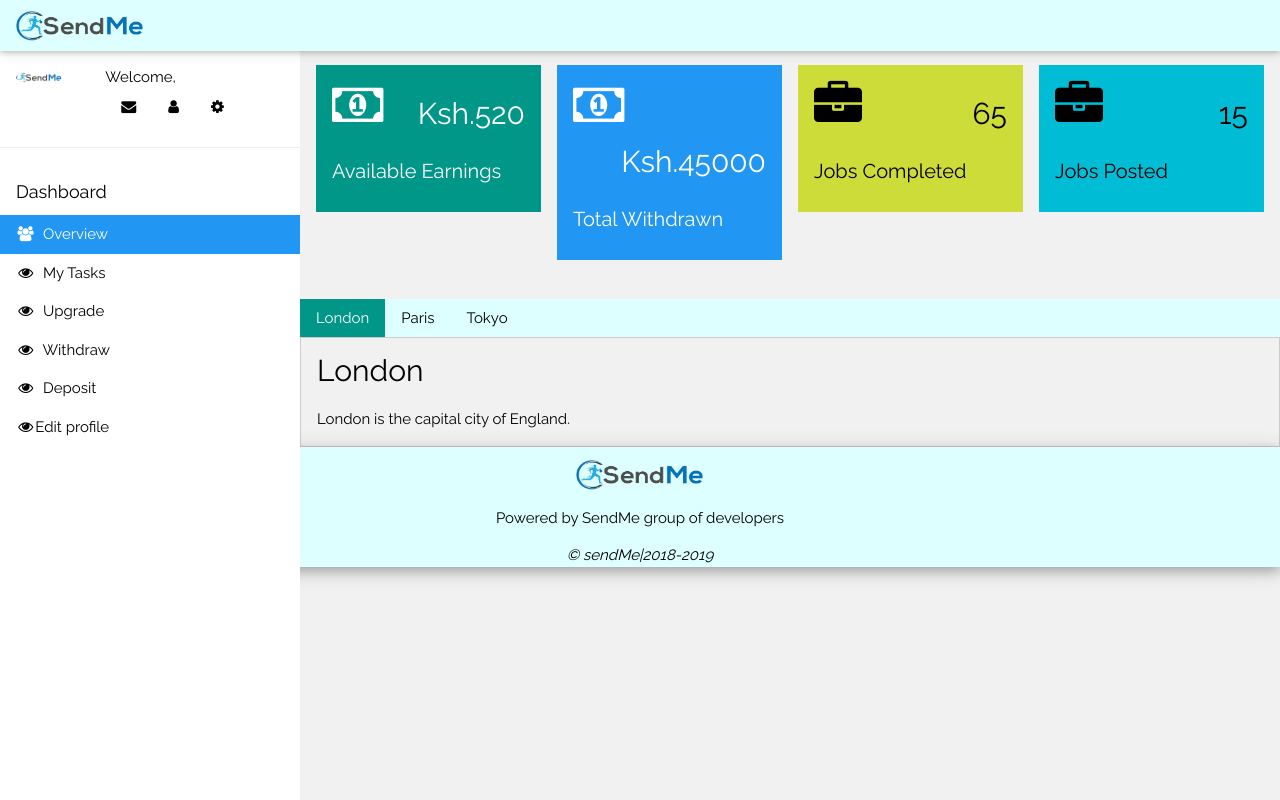
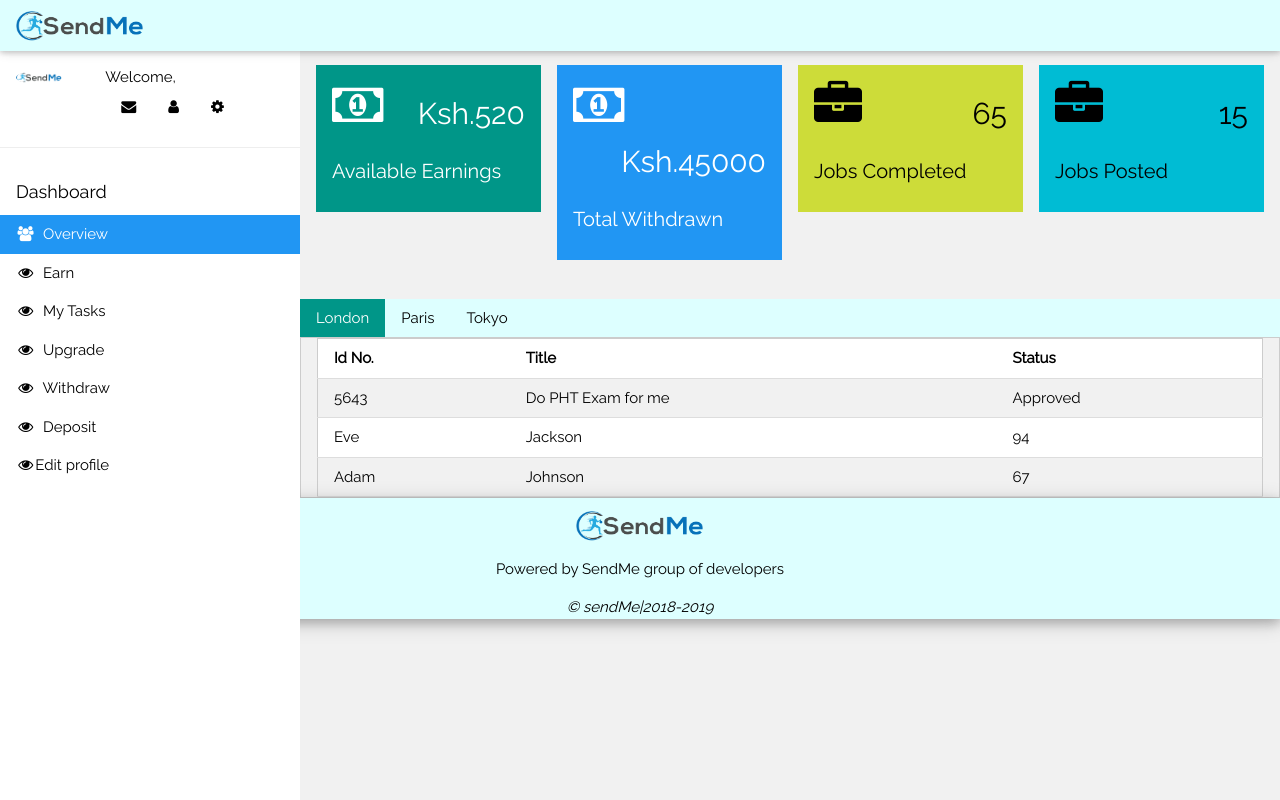
Before and after one commit to Symonss/sendMe, a Django app: page /employee/home in a window 1280 px wide. Run offline with Django 3.2, Linux system fonts and the light colour scheme.

Commit message:
fixed card

```diff
--- a/coreapp/templates/coreapp/Employeebd.html
+++ b/coreapp/templates/coreapp/Employeebd.html
@@ -37,6 +37,7 @@ html,body,h1,h2,h3,h4,h5 {font-family: "Raleway", sans-serif}
   <div class="w3-bar-block">
     <a href="#" class="w3-bar-item w3-button w3-padding-16 w3-hide-large w3-dark-grey w3-hover-black" onclick="w3_close()" title="close menu"><i class="fa fa-remove fa-fw"></i>  Close Menu</a>
     <a href="#" class="w3-bar-item w3-button w3-padding w3-blue"><i class="fa fa-users fa-fw"></i>  Overview</a>
+    <a href="{% url 'home'%}" class="w3-bar-item w3-button w3-padding"><i class="fa fa-eye fa-fw"></i>  Earn</a>
     <a href="#" class="w3-bar-item w3-button w3-padding"><i class="fa fa-eye fa-fw"></i>  My Tasks</a>
     <a href="#" class="w3-bar-item w3-button w3-padding"><i class="fa fa-eye fa-fw"></i>  Upgrade</a>
     <a href="#" class="w3-bar-item w3-button w3-padding"><i class="fa fa-eye fa-fw"></i>  Withdraw</a>
@@ -105,18 +106,78 @@ html,body,h1,h2,h3,h4,h5 {font-family: "Raleway", sans-serif}
 </div>
 
 <div id="London" class="w3-container w3-border city">
-  <h2>London</h2>
-  <p>London is the capital city of England.</p>
+  <table class="w3-table-all ">
+   <tr>
+     <th>Id No.</th>
+     <th>Title</th>
+     <th>Status</th>
+   </tr>
+   <tr>
+     <td>5643</td>
+     <td>Do PHT Exam for me</td>
+     <td>Approved</td>
+   </tr>
+   <tr>
+     <td>Eve</td>
+     <td>Jackson</td>
+     <td>94</td>
+   </tr>
+   <tr>
+     <td>Adam</td>
+     <td>Johnson</td>
+     <td>67</td>
+   </tr>
+ </table>
 </div>
 
 <div id="Paris" class="w3-container w3-border city" style="display:none">
-  <h2>Paris</h2>
-  <p>Paris is the capital of France.</p>
+  <table class="w3-table-all ">
+   <tr>
+     <th>Id No.</th>
+     <th>Title</th>
+     <th>Status</th>
+   </tr>
+   <tr>
+     <td>5643</td>
+     <td>Do PHT Exam for me</td>
+     <td>Approved</td>
+   </tr>
+   <tr>
+     <td>Eve</td>
+     <td>Jackson</td>
+     <td>94</td>
+   </tr>
+   <tr>
+     <td>Adam</td>
+     <td>Johnson</td>
+     <td>67</td>
+   </tr>
+ </table>
 </div>
 
 <div id="Tokyo" class="w3-container w3-border city" style="display:none">
-  <h2>Tokyo</h2>
-  <p>Tokyo is the capital of Japan.</p>
+  <table class="w3-table-all ">
+   <tr>
+     <th>Id No.</th>
+     <th>Title</th>
+     <th>Status</th>
+   </tr>
+   <tr>
+     <td>5643</td>
+     <td>Do PHT Exam for me</td>
+     <td>Approved</td>
+   </tr>
+   <tr>
+     <td>Eve</td>
+     <td>Jackson</td>
+     <td>94</td>
+   </tr>
+   <tr>
+     <td>Adam</td>
+     <td>Johnson</td>
+     <td>67</td>
+   </tr>
+ </table>
 </div>
 </div>
 
--- a/coreapp/templates/coreapp/home.html
+++ b/coreapp/templates/coreapp/home.html
@@ -136,7 +136,7 @@ p{
 
   <div class=" w3-margin-top w3-row-padding">
   {% for job in jobs%}
-    <div class="w3-col s4 " style="height:200px;margin-top:10px">
+    <div class="w3-col s4 w3-mobile " style="height:200px;margin-top:10px">
 
       <div class="w3-card-2" >
       <div class="w3-container">
```
